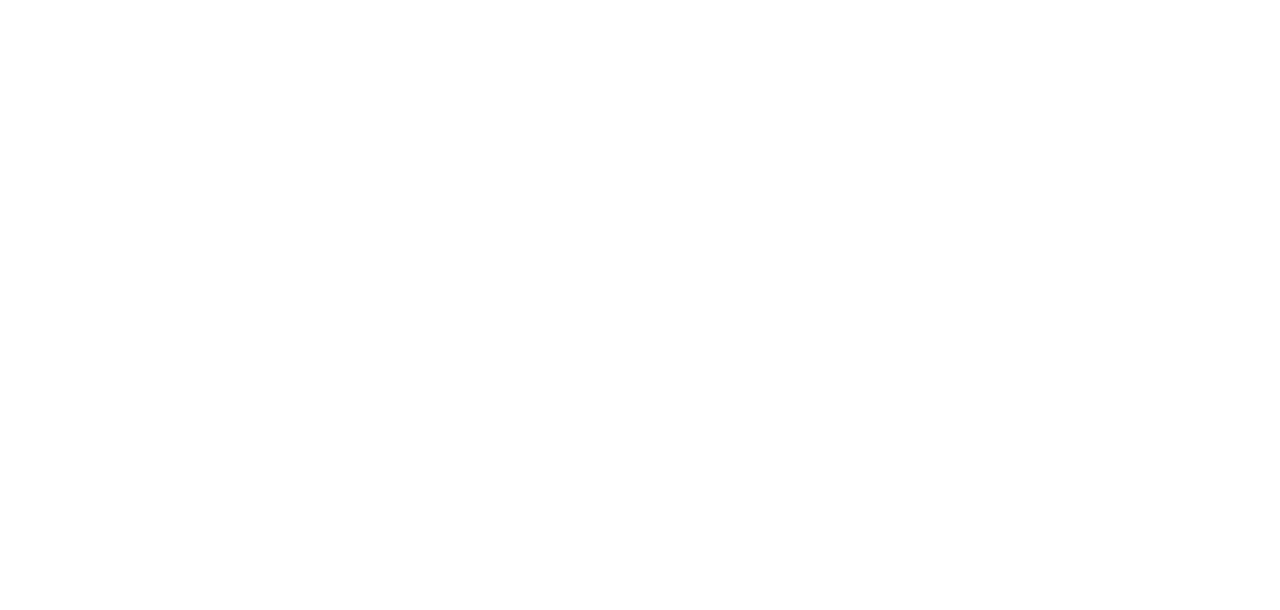
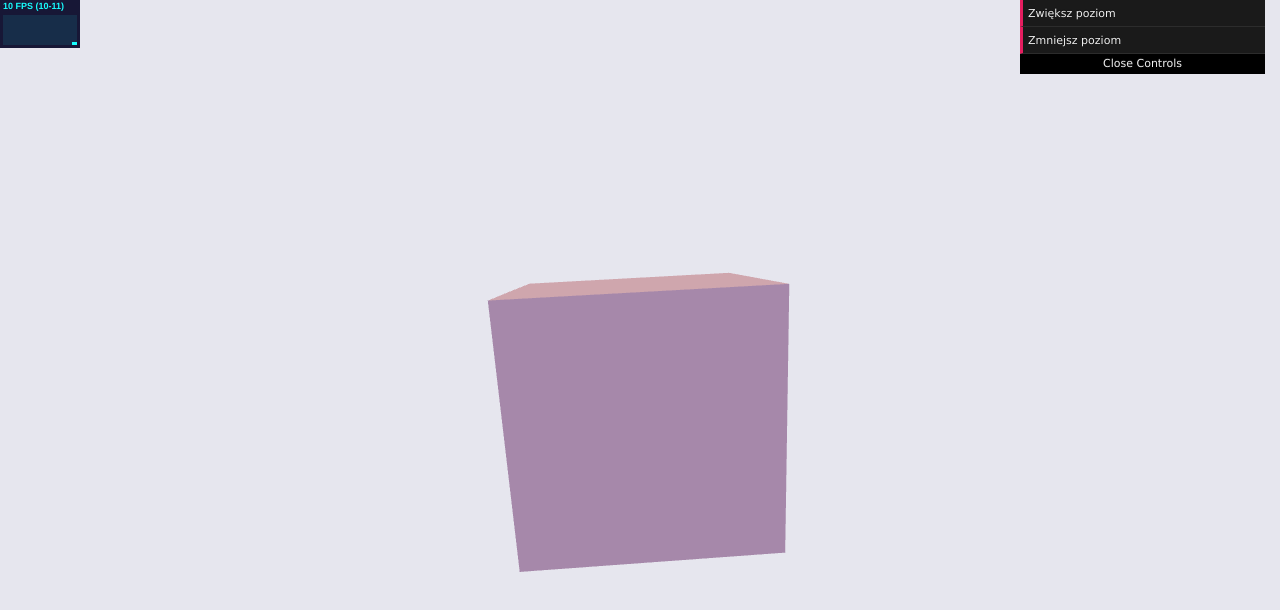
Before and after one commit to patryk-dabrowski/fractal-sponge, a website built with webpack: page public/index.html in a window 1280 px wide. Built offline with nearby package versions, Linux system fonts and the light colour scheme; animation ran at ten frames a second.

Commit message:
Finish first version of menger sponge

```diff
--- a/index.html
+++ b/public/index.html
@@ -4,6 +4,14 @@
     <meta charset="UTF-8" />
     <meta name="viewport" content="width=device-width, initial-scale=1.0" />
     <title>Fractal Sponge</title>
+    <style>
+      *, *:before, *:after {
+        box-sizing: border-box;
+      }
+      body {
+        margin: 0;
+      }
+    </style>
   </head>
   <body>
     <script src="dist/index.js"></script>
--- a/src/index.js
+++ b/src/index.js
@@ -1 +1,127 @@
-console.log("test");
+import * as THREE from "three";
+import Stats from "three/examples/jsm/libs/stats.module";
+import { OrbitControls } from "three/examples/jsm/controls/OrbitControls";
+import { GUI } from "three/examples/jsm/libs/dat.gui.module";
+
+let renderer, camera, scene, stats;
+
+// Create the menger sponge and center it (kind of) on the page
+let parent;
+
+let level = 0;
+const MAX_LEVEL = 3;
+const MIN_LEVEL = 0;
+
+const params = {
+  increaseLevel: increaseLevel,
+  decreaseLevel: decreaseLevel,
+};
+
+function box(x, y, z, d) {
+  var geometry = new THREE.BoxGeometry(d, d, d);
+  var material = new THREE.MeshPhongMaterial({ color: 0xaaaaaa });
+  var cube = new THREE.Mesh(geometry, material);
+
+  cube.position.set(x, y, z);
+  return cube;
+}
+
+function menger(n, x, y, z, d) {
+  if (n === 0) {
+    parent.add(box(x, y, z, d));
+  } else {
+    for (let i = -1; i < 2; i++) {
+      for (let j = -1; j < 2; j++) {
+        for (let k = -1; k < 2; k++) {
+          if ((i * i + j * j) * (i * i + k * k) * (j * j + k * k) > 0) {
+            const newD = d / 3;
+            menger(n - 1, x + i * newD, y + j * newD, z + k * newD, newD);
+          }
+        }
+      }
+    }
+  }
+}
+
+function regenerateMenger() {
+  parent.remove(...parent.children);
+  menger(level, 0, 0, 0, 80);
+}
+
+function increaseLevel() {
+  if (level < MAX_LEVEL) {
+    level++;
+    regenerateMenger();
+  }
+}
+function decreaseLevel() {
+  if (level > MIN_LEVEL) {
+    level--;
+    regenerateMenger();
+  }
+}
+
+function init() {
+  // Setup
+  camera = new THREE.PerspectiveCamera(
+    70,
+    window.innerWidth / window.innerHeight,
+    1,
+    1000
+  );
+  camera.position.z = 200;
+  camera.lookAt(0, 0, 0);
+
+  scene = new THREE.Scene();
+  let light = new THREE.HemisphereLight(0xffffff, 0x000088);
+  light.position.set(-1, 1.5, 1);
+  scene.add(light);
+
+  light = new THREE.HemisphereLight(0xffffff, 0x880000, 0.5);
+  light.position.set(-1, -1.5, -1);
+  scene.add(light);
+
+  parent = new THREE.Group();
+  scene.add(parent);
+
+  menger(level, 0, 0, 0, 80);
+
+  // Renderer
+  renderer = new THREE.WebGLRenderer({ antialias: true });
+  renderer.setClearColor(0xe6e6ee);
+  renderer.setPixelRatio(window.devicePixelRatio);
+  renderer.setSize(window.innerWidth, window.innerHeight);
+  document.body.appendChild(renderer.domElement);
+
+  new OrbitControls(camera, renderer.domElement);
+
+  stats = new Stats();
+  document.body.appendChild(stats.dom);
+
+  const gui = new GUI();
+  gui.add(params, "increaseLevel").name("Zwiększ poziom");
+  gui.add(params, "decreaseLevel").name("Zmniejsz poziom");
+
+  window.addEventListener("resize", onWindowsResize, false);
+}
+
+function animate() {
+  requestAnimationFrame(animate);
+
+  parent.rotation.x += 0.005;
+  parent.rotation.y += 0.001;
+  parent.rotation.z += 0.001;
+  renderer.render(scene, camera);
+
+  stats.update();
+}
+
+function onWindowsResize() {
+  camera.aspect = window.innerWidth / window.innerHeight;
+  camera.updateProjectionMatrix();
+
+  renderer.setSize(window.innerWidth, window.innerHeight);
+}
+
+init();
+animate();
--- a/webpack.config.js
+++ b/webpack.config.js
@@ -6,7 +6,7 @@ module.exports = {
     index: `./src/index.js`,
   },
   output: {
-    path: path.resolve(__dirname, "dist"),
+    path: path.resolve(__dirname, "public", "dist"),
     filename: "[name].js",
   },
   module: {
@@ -25,7 +25,7 @@ module.exports = {
   },
   devtool: "inline-source-map",
   devServer: {
-    contentBase: ".",
+    contentBase: "./public",
     publicPath: "/dist",
   },
 };
```
Also changed, not shown: 1 other file.
